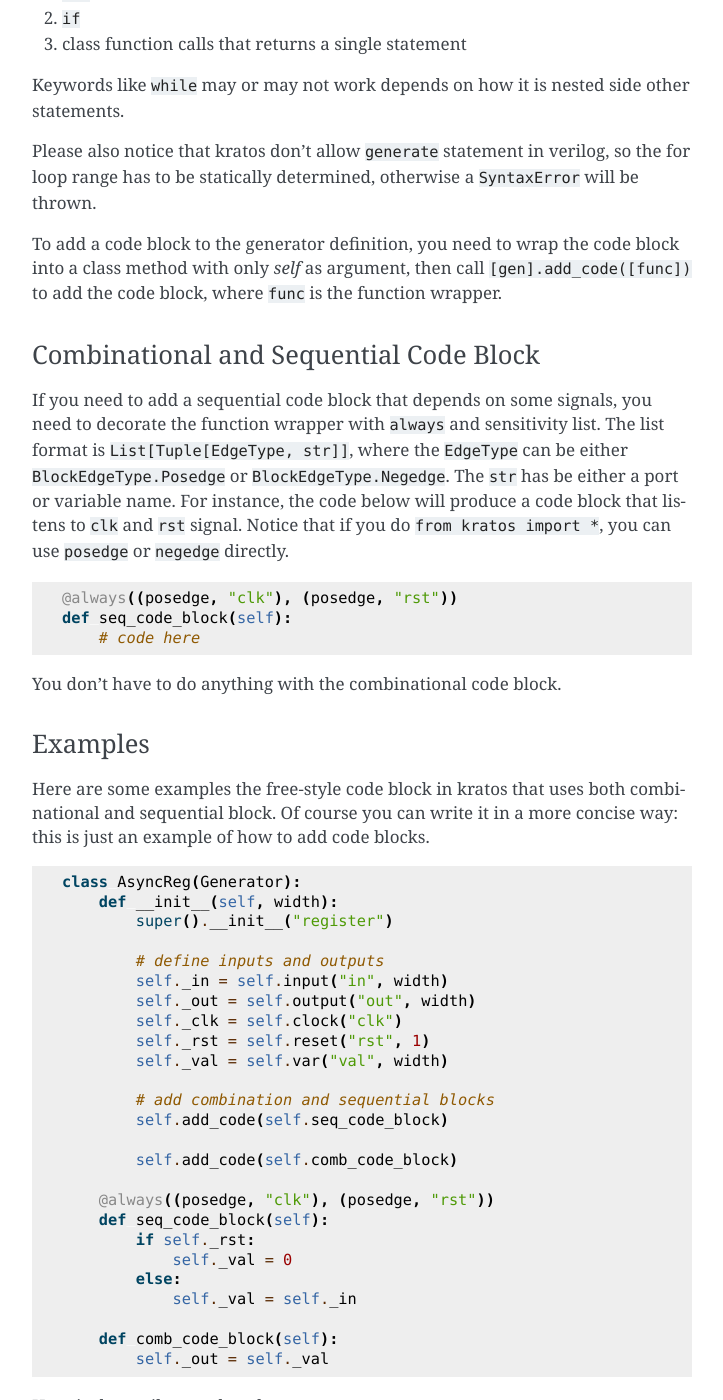
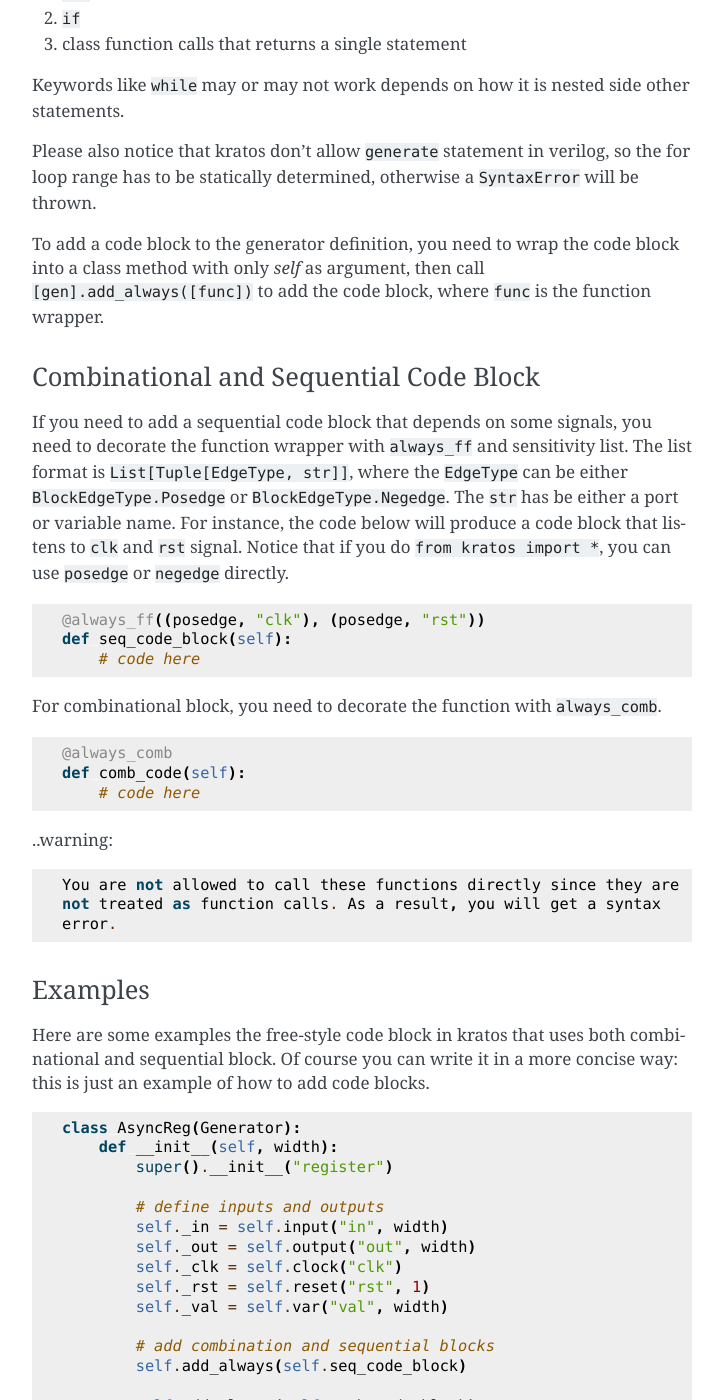
Before and after one commit to Kuree/kratos, a Sphinx documentation site: the page built from docs/generator.rst, in a window 1280 px wide and 1400 px high, scrolled down 6031 px. Shown: the whole window, without its empty margins (388-1111 px from the left). Built offline with Sphinx 7.4.7, drawn with Linux system fonts in a browser that asks for light colours; some of the changed text lies outside the part shown.

```diff
--- a/docs/advanced/passes.rst
+++ b/docs/advanced/passes.rst
@@ -109,6 +109,8 @@ readable and your life easier:
 - ``check_always_sensitivity``: check to make sure the variable in the
   sensitivity list is properly typed. Only allow clock and async reset
   signals.
+- ``check_multiple_driver``: check if a signle is illegally driven by
+  multiple drivers.
 - ``inject_debug_break_points``: inject the breakpoints in the IR, which
   will be used to interact with ``kratos-runtime``.
 - ``inject_assert_fail_exception``: inject exception into assertion when
--- a/docs/advanced/statements.rst
+++ b/docs/advanced/statements.rst
@@ -342,8 +342,9 @@ statement. For instance:
   stmt.comment = "this is a comment"
   a.comment = "this is another comment"
 
-When you're using ``always`` function, you don't have access to the stmt
-object. In this case, you can use ``comment`` function. For instance,
+When you're using ``always_comb`` or ``always_ff`` function, you don't have
+access to the stmt object. In this case, you can use ``comment()`` function.
+For instance,
 
 
 .. code-block:: Python
--- a/docs/advanced/struct.rst
+++ b/docs/advanced/struct.rst
@@ -86,6 +86,11 @@ SystemVerilog code may not be that readable. The naming scheme is
 The rule of thumb is that if you want to have a mixture of input and output
 in your struct, use port bundle, otherwise use packed struct.
 
+If you want better generated SystemVerilog while using port bundles, it
+is highly recommended to use ``interface`` instead. It will be compiled to
+SystemVerilog ``interface`` instead, which offers better functionality
+than port bundles. You can check out more details, see :ref:`interface-label`.
+
 .. note::
 
     There is a pass called ``change_port_bundle_struct`` that can convert
--- a/docs/generator.rst
+++ b/docs/generator.rst
@@ -311,14 +311,14 @@ otherwise a ``SyntaxError`` will be thrown.
 
 To add a code block to the generator definition, you need to wrap the
 code block into a class method with only `self` as argument, then call
-``[gen].add_code([func])`` to add the code block, where ``func`` is the
+``[gen].add_always([func])`` to add the code block, where ``func`` is the
 function wrapper.
 
 Combinational and Sequential Code Block
 ---------------------------------------
 
 If you need to add a sequential code block that depends on some signals,
-you need to decorate the function wrapper with ``always`` and sensitivity
+you need to decorate the function wrapper with ``always_ff`` and sensitivity
 list. The list format is ``List[Tuple[EdgeType, str]]``, where the
 ``EdgeType`` can be either ``BlockEdgeType.Posedge`` or
 ``BlockEdgeType.Negedge``. The ``str`` has be either a port or variable
@@ -328,11 +328,24 @@ to ``clk`` and ``rst`` signal. Notice that if you do ``from kratos import
 
 .. code-block:: Python
 
-    @always((posedge, "clk"), (posedge, "rst"))
+    @always_ff((posedge, "clk"), (posedge, "rst"))
     def seq_code_block(self):
         # code here
 
-You don't have to do anything with the combinational code block.
+For combinational block, you need to decorate the function with
+``always_comb``.
+
+.. code-block:: Python
+
+    @always_comb
+    def comb_code(self):
+        # code here
+
+..warning::
+
+   You are not allowed to call these functions directly since they are
+   not treated as function calls. As a result, you will get a syntax
+   error.
 
 Examples
 --------
@@ -354,9 +367,9 @@ concise way: this is just an example of how to add code blocks.
             self._val = self.var("val", width)
 
             # add combination and sequential blocks
-            self.add_code(self.seq_code_block)
+            self.add_always(self.seq_code_block)
 
-            self.add_code(self.comb_code_block)
+            self.add_always(self.comb_code_block)
 
         @always((posedge, "clk"), (posedge, "rst"))
         def seq_code_block(self):
@@ -429,8 +442,8 @@ variables created before:
               _out = _val
 
           # add combination and sequential blocks
-          self.add_code(seq_code_block)
-          self.add_code(comb_code_block)
+          self.add_always(seq_code_block)
+          self.add_always(comb_code_block)
 
 Here is another example on `for` static evaluation
 
@@ -443,7 +456,7 @@ Here is another example on `for` static evaluation
             self.out_ = self.output("out", num_loop)
             self.num_loop = num_loop
 
-            self.add_code(self.code)
+            self.add_always(self.code)
 
         def code(self):
             if self.in_ == 1:
--- a/docs/index.rst
+++ b/docs/index.rst
@@ -24,6 +24,7 @@ Kratos: a hardware design language written in C++/Python
    advanced/functions.rst
    advanced/dpi.rst
    advanced/backend.rst
+   advanced/interface.rst
 
 .. toctree::
    :maxdepth: 2
```
Also changed, not shown: README.rst (+9 -6 lines), docs/advanced/interface.rst (added, +261 -0 lines), docs/verilog.rst (+10 -2 lines), 1 other file.
